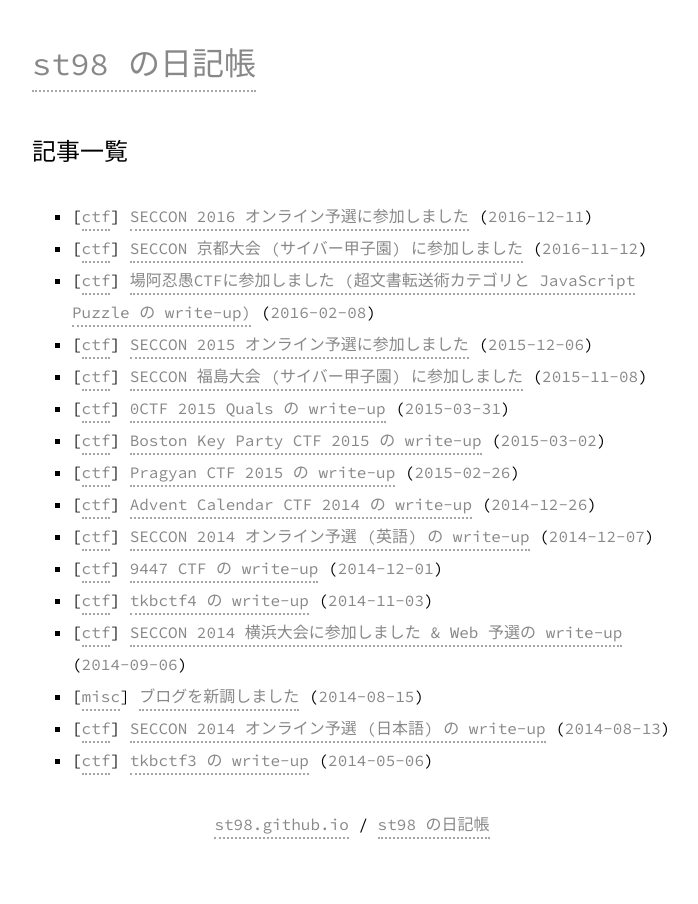
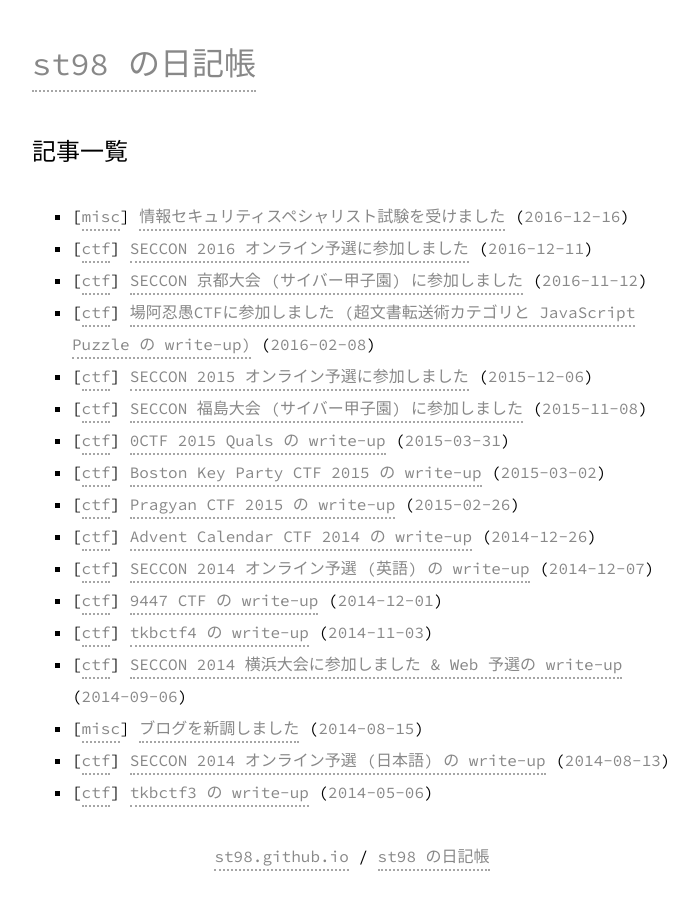
Before and after one commit to st98/diary, a Jekyll site: the page built from archive.html, in a window 1280 px wide. Shown: the whole page, without its empty margins (288-986 px from the left). Built offline with Jekyll 4.4.1, drawn with Linux system fonts in a browser that asks for light colours; some of the changed lines change nothing that is shown.

Commit message:
情報セキュリティスペシャリスト試験を受けました

```diff
--- /dev/null
+++ b/_posts/2016-12-16-sc.md
@@ -0,0 +1,24 @@
+---
+layout: post
+title: 情報セキュリティスペシャリスト試験を受けました
+categories: [misc]
+date: 2016-12-16 17:22:00 +0900
+---
+
+情報セキュリティスペシャリスト試験は今年度で廃止され、来年度から情報処理安全確保支援士試験が開始されます。
+
+支援士は趣味で取るには費用面で厳しいため、廃止前に取っておきたいと思い、10 月 16 日に最後の情報セキュリティスペシャリスト試験を受験してきました。
+
+## 準備
+午前 I は、以前に応用情報技術者試験を受験したときに使った参考書を読みました。また、午前 II は適当に参考書を購入して読みました。
+
+午後 I, II は過去問を少し読んで対策のしようがないなあと思い、特に何もせず本番に挑みました。本番では記述式の書き方に苦しみ、過去問を読み込んでおけばよかったと後悔しました…。
+
+## 結果
+12 月 16 日に試験の合否が発表されました。
+
+[![結果](../images/2016-12-16_1.png)](../images/2016-12-16_1.png)
+
+合格しました。午後 I が 64 点となかなか危ない点数でした。
+
+来年の春期試験ではデータベーススペシャリストかネットワークスペシャリストのどちらかを受けてみたいと考えています。どちらもあまり知らない分野なので、試験の勉強を通じて知識や技術を身につけることができれば嬉しいですね。
--- a/css/style.css
+++ b/css/style.css
@@ -58,6 +58,11 @@
   opacity: 0.7;
 }
 
+img {
+  display: block;
+  margin: 0 auto;
+}
+
 pre {
   white-space: pre-wrap;
 }
```
Also changed, not shown: images/2016-12-16_1.png (added).
